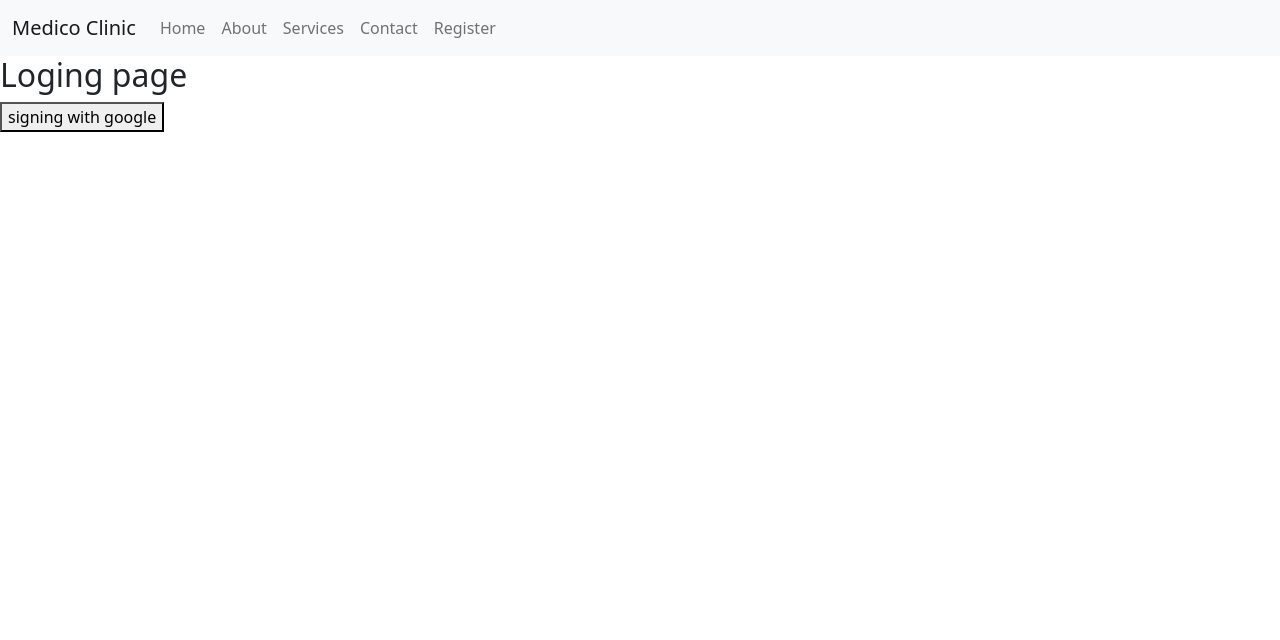
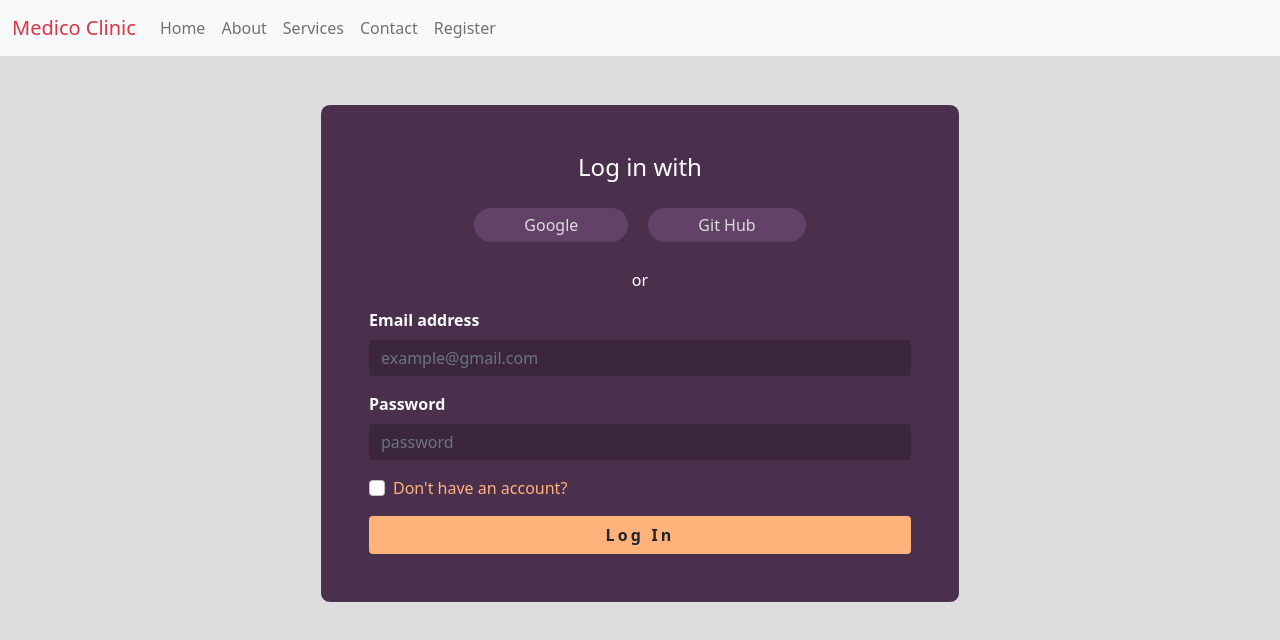
Before and after one commit to developeremdad/Health-care, a React (Create React App) app: page /login in a window 1280 px wide. Shown: the top 640 px of the page. Built offline with nearby package versions, Linux system fonts and the light colour scheme; no server answers.

Commit message:
loging form design

```diff
--- /dev/null
+++ b/src/posts/Login/Login/Login.css
@@ -0,0 +1,28 @@
+body{
+    background-color: #ddd;
+}
+.form-container{
+    background-color: #4a304d;
+    border-radius: 10px;
+}
+.login-btn{
+    background-color: #634268;
+    border: none;
+    margin: 10px;
+    color: #ddd;
+    padding: 5px 50px;
+    border-radius: 20px;
+}
+.input-field-custom{
+    background-color: #3b263e;
+    color: #ddd;
+    border: none;
+}
+.check-box-custom{
+    color: #ffb37b;
+}
+.submit-btn{
+    background-color: #ffb37b;
+    font-weight: bold;
+    letter-spacing: .2rem;
+}
--- a/src/posts/Login/Login/Login.js
+++ b/src/posts/Login/Login/Login.js
@@ -1,9 +1,10 @@
 import React from 'react';
 import { useHistory, useLocation } from 'react-router';
 import useAuth from '../../../Hooks/useAuth';
+import './Login.css';
 
 const Login = () => {
-    const { signInWithGoogle, user } = useAuth();
+    const { signInWithGoogle } = useAuth();
     const location = useLocation();
     const history = useHistory();
     const redirect_url = location.state?.from || '/';
@@ -16,11 +17,32 @@ const Login = () => {
 
     }
     return (
-        <div>
-            <h2>Loging page</h2>
 
-            <button onClick={handleButtonClick}>signing with google</button>
+        <div className="w-50 mx-auto border p-5 form-container mt-5">
+            <div className="text-center text-white">
+                <h4 className="mb-3">Log in with</h4>
+                <button onClick={handleButtonClick} className="login-btn">Google</button>
+                <button className="login-btn">Git Hub</button>
+            </div>
+            <div className="text-center text-white mt-3"><p>or</p></div>
+            <form >
+                <div className="mb-3">
+                    <label htmlFor="exampleInputEmail1" className="form-label text-light fw-bold">Email address</label>
+                    <input type="email" placeholder="example@gmail.com" className="form-control input-field-custom" id="exampleInputEmail1" aria-describedby="emailHelp" />
+                </div>
+                <div className="mb-3">
+                    <label htmlFor="exampleInputPassword1" className="form-label text-light fw-bold">Password</label>
+                    <input type="password" placeholder="password" className="form-control input-field-custom" id="exampleInputPassword1" />
+                </div>
+                <div className="mb-3 form-check">
+                    <input type="checkbox" className="form-check-input" id="exampleCheck1" />
+                    <label className="form-check-label check-box-custom" htmlFor="exampleCheck1">Don't have an account?</label>
+                </div>
+                <button type="submit" className="btn submit-btn w-100">Log In</button>
+                {/* <p className="text-light text-center mt-3">Don't have an account?</p> */}
+            </form>
         </div>
+
     );
 };
 
--- a/src/posts/Shared/Header/Header.js
+++ b/src/posts/Shared/Header/Header.js
@@ -8,7 +8,7 @@ const Header = () => {
         <div>
             <nav className="navbar navbar-expand-lg navbar-light bg-light sticky-top">
                 <div className="container-fluid">
-                    <Link className="navbar-brand" to="">Medico Clinic</Link>
+                    <Link className="navbar-brand text-danger" to="/home">Medico Clinic</Link>
                     <button className="navbar-toggler" type="button" data-bs-toggle="collapse" data-bs-target="#navbarNavDropdown" aria-controls="navbarNavDropdown" aria-expanded="false" aria-label="Toggle navigation">
                         <span className="navbar-toggler-icon"></span>
                     </button>
```
